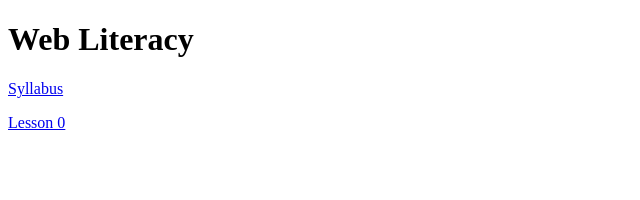
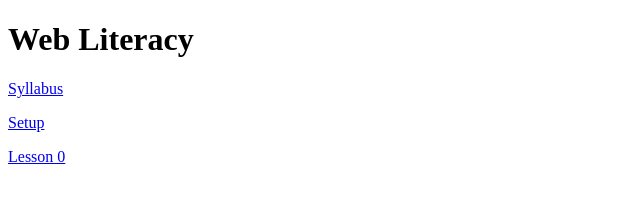
Before and after one commit to upright-netizen/Gilt-Tech-Academy, a plain HTML site: page web-literacy/index.html in a window 1280 px wide. Shown: the whole page, without its empty margins (0-640 px from the left). Drawn offline with Linux system fonts and the light colour scheme.

Commit message:
adding setup to weblit index

```diff
--- a/web-literacy/index.html
+++ b/web-literacy/index.html
@@ -13,6 +13,10 @@
       <a href="syllabus/">Syllabus</a>
     </p>
 
+	  <p>
+			<a href="setup/">Setup</a>
+		</p>
+
     <p>
       <a href="lesson-0">Lesson 0</a>
     </p>
```
